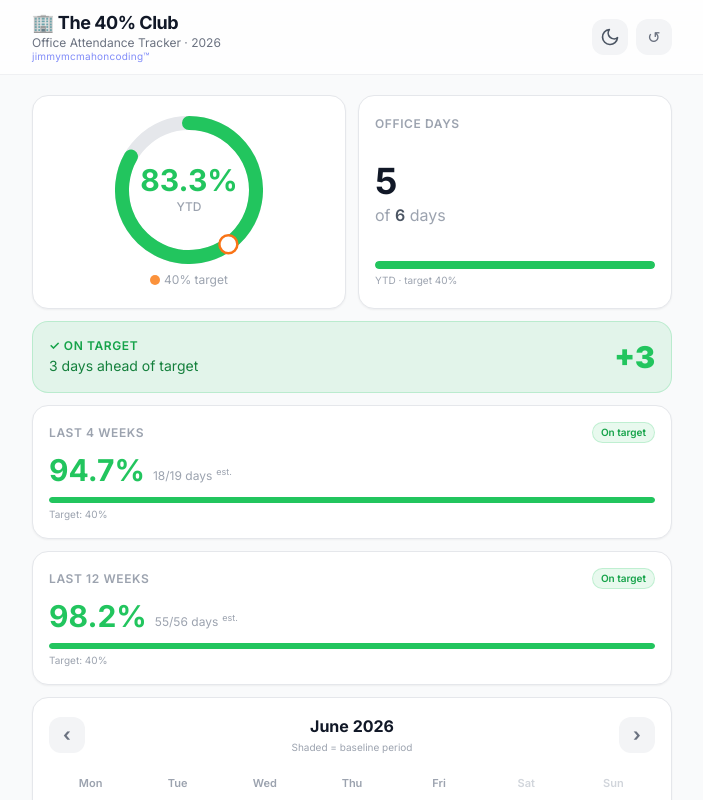
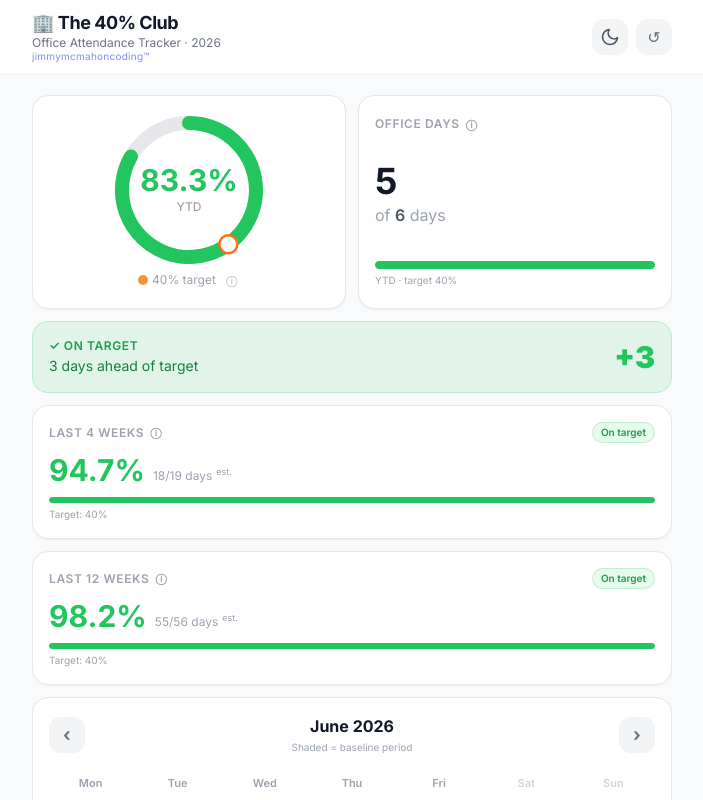
Before and after one commit to jimmymcmahoncoding/the-40-percent-club, a React (Vite) app: page / in a window 1280 px wide. Both pictures are taken after typing "5", "5" into the empty fields and a click on the button "Get Started →". Shown: the top 800 px of the page, without its empty margins (288-991 px from the left). Built offline with nearby package versions, Linux system fonts and the light colour scheme.

Commit message:
Add hover/tap tooltips to all metrics

```diff
--- a/src/components/ProjectionCard.jsx
+++ b/src/components/ProjectionCard.jsx
@@ -1,3 +1,5 @@
+import Tooltip from './Tooltip'
+
 export default function ProjectionCard({ stats }) {
     const {
         totalOfficeDays,
@@ -16,6 +18,7 @@ export default function ProjectionCard({ stats }) {
         <div className="card dark:bg-gray-900 dark:border-white/10" data-testid="projection-card">
             <h2 className="font-bold text-gray-900 dark:text-white mb-4 flex items-center gap-2 text-base">
                 <span>📈</span> Year-End Projection
+                <Tooltip align="left" text="Forecasts how many more office days you need to finish the year at 40%, based on working days remaining to 31 Dec." />
             </h2>
 
             {/* Progress bar */}
@@ -38,12 +41,20 @@ export default function ProjectionCard({ stats }) {
 
             {/* Stats grid */}
             <div className="grid grid-cols-2 gap-2.5 mb-4">
-                <Stat label="Full-year days" value={totalYearWorkingDays} sub="est." testId="projection-year-working-days" />
-                <Stat label="Target days (40%)" value={yearTargetOfficeDays} accent testId="projection-target-days" />
+                <Stat label="Full-year days" value={totalYearWorkingDays} sub="est." testId="projection-year-working-days"
+                    tooltip="Your YTD working days plus remaining working days to 31 Dec (minus pre-logged absences). Used as the base for the 40% target calculation."
+                    tooltipAlign="left" />
+                <Stat label="Target days (40%)" value={yearTargetOfficeDays} accent testId="projection-target-days"
+                    tooltip="Full-year days × 40%, rounded up — the minimum office visits needed to hit the 40% target by 31 Dec."
+                    tooltipAlign="right" />
                 <Stat label="Days still needed" value={daysNeededForYear}
                     valueColor={daysNeededForYear > 0 ? 'text-amber-500 dark:text-amber-400' : 'text-green-500 dark:text-green-400'}
-                    testId="projection-days-needed" />
-                <Stat label="Days remaining" value={daysRemainingInYear} sub="this year" testId="projection-days-remaining" />
+                    testId="projection-days-needed"
+                    tooltip="Target days minus office days you've already done. Drops each time you log an office visit, or when you pre-log a future absence."
+                    tooltipAlign="left" />
+                <Stat label="Days remaining" value={daysRemainingInYear} sub="this year" testId="projection-days-remaining"
+                    tooltip="Working days left from tomorrow to 31 Dec, minus any future absences you've already pre-logged on the calendar."
+                    tooltipAlign="right" />
             </div>
 
             {/* Guidance */}
@@ -65,15 +76,16 @@ export default function ProjectionCard({ stats }) {
     )
 }
 
-function Stat({ label, value, sub, accent, valueColor, testId }) {
+function Stat({ label, value, sub, accent, valueColor, testId, tooltip, tooltipAlign = 'center' }) {
     return (
         <div className={`rounded-2xl p-3 text-center ${accent ? 'bg-indigo-500/10 dark:bg-indigo-500/15' : 'bg-gray-50 dark:bg-white/5'}`}>
             <p className={`text-2xl font-bold ${valueColor || (accent ? 'text-indigo-600 dark:text-indigo-400' : 'text-gray-800 dark:text-white')}`}
                 data-testid={testId}>
                 {value}
             </p>
-            <p className={`text-[11px] mt-0.5 leading-tight ${accent ? 'text-indigo-500 dark:text-indigo-400' : 'text-gray-400 dark:text-gray-500'}`}>
-                {label}{sub && <span className="block opacity-70">{sub}</span>}
+            <p className={`text-[11px] mt-0.5 leading-tight flex items-center justify-center gap-0.5 ${accent ? 'text-indigo-500 dark:text-indigo-400' : 'text-gray-400 dark:text-gray-500'}`}>
+                <span>{label}{sub && <span className="block opacity-70">{sub}</span>}</span>
+                {tooltip && <Tooltip text={tooltip} align={tooltipAlign} />}
             </p>
         </div>
     )
--- a/src/components/RollingPeriodsRow.jsx
+++ b/src/components/RollingPeriodsRow.jsx
@@ -1,6 +1,8 @@
+import Tooltip from './Tooltip'
+
 const TARGET = 40
 
-function PeriodCard({ label, data, testId }) {
+function PeriodCard({ label, data, testId, tooltip }) {
     if (!data || data.pct === null) return null
 
     const { officeDays, workingDays, pct, isEstimated } = data
@@ -22,7 +24,10 @@ function PeriodCard({ label, data, testId }) {
     return (
         <div className="card dark:bg-gray-900 dark:border-white/10" data-testid={testId}>
             <div className="flex items-center justify-between mb-3">
-                <p className="text-xs font-semibold text-gray-400 dark:text-gray-500 uppercase tracking-wider">{label}</p>
+                <p className="text-xs font-semibold text-gray-400 dark:text-gray-500 uppercase tracking-wider flex items-center">
+                    {label}
+                    {tooltip && <Tooltip align="left" text={tooltip} />}
+                </p>
                 <span className={`text-[10px] font-semibold px-2 py-0.5 rounded-full ${badgeCls}`}>
                     {onTarget ? 'On target' : 'Below target'}
                 </span>
@@ -57,8 +62,18 @@ function PeriodCard({ label, data, testId }) {
 export default function RollingPeriodsRow({ stats }) {
     return (
         <div className="grid grid-cols-1 gap-3" data-testid="rolling-periods">
-            <PeriodCard label="Last 4 Weeks" data={stats.rolling4} testId="rolling-4-week-card" />
-            <PeriodCard label="Last 12 Weeks" data={stats.rolling12} testId="rolling-12-week-card" />
+            <PeriodCard
+                label="Last 4 Weeks"
+                data={stats.rolling4}
+                testId="rolling-4-week-card"
+                tooltip="Attendance over the past 28 days. Figures marked 'est.' are estimated by prorating your YTD rate across days that fall within your baseline period."
+            />
+            <PeriodCard
+                label="Last 12 Weeks"
+                data={stats.rolling12}
+                testId="rolling-12-week-card"
+                tooltip="Attendance over the past 84 days. Figures marked 'est.' are estimated by prorating your YTD rate across days that fall within your baseline period."
+            />
         </div>
     )
 }
--- a/src/components/StatsPanel.jsx
+++ b/src/components/StatsPanel.jsx
@@ -1,4 +1,5 @@
 import ProgressRing from './ProgressRing'
+import Tooltip from './Tooltip'
 
 export default function StatsPanel({ stats }) {
     const {
@@ -24,13 +25,15 @@ export default function StatsPanel({ stats }) {
                     <p className="text-xs text-gray-400 dark:text-gray-500 mt-2 flex items-center gap-1">
                         <span className="w-2.5 h-2.5 rounded-full bg-orange-400 inline-block flex-shrink-0" />
                         40% target
+                        <Tooltip align="center" text="Your YTD office attendance %. The orange dot marks the 40% target. Green = on target, amber = within 10 points, red = more than 10 points below." />
                     </p>
                 </div>
 
                 {/* ── Office days ── */}
                 <div className="card dark:bg-gray-900 dark:border-white/10 flex flex-col justify-between py-5">
-                    <p className="text-xs font-semibold text-gray-400 dark:text-gray-500 uppercase tracking-wider">
+                    <p className="text-xs font-semibold text-gray-400 dark:text-gray-500 uppercase tracking-wider flex items-center">
                         Office Days
+                        <Tooltip align="right" text="Days in the office ÷ total working days available this year. Working days exclude weekends, bank holidays, and days you've marked as absent." />
                     </p>
                     <div>
                         <p className="text-4xl font-bold text-gray-900 dark:text-white mt-2 leading-none" data-testid="office-days">
--- /dev/null
+++ b/src/components/Tooltip.jsx
@@ -0,0 +1,51 @@
+import { useState, useRef, useEffect } from 'react'
+
+/**
+ * Small info-icon tooltip.
+ * Shows on hover (desktop) or tap (mobile).
+ * align: 'center' | 'left' | 'right' — controls which edge the bubble anchors to.
+ */
+export default function Tooltip({ text, align = 'center' }) {
+    const [open, setOpen] = useState(false)
+    const btnRef = useRef(null)
+
+    useEffect(() => {
+        if (!open) return
+        function onOutside(e) {
+            if (btnRef.current && !btnRef.current.contains(e.target)) setOpen(false)
+        }
+        document.addEventListener('pointerdown', onOutside)
+        return () => document.removeEventListener('pointerdown', onOutside)
+    }, [open])
+
+    const posCls =
+        align === 'right' ? 'right-0' :
+        align === 'left'  ? 'left-0'  :
+        'left-1/2 -translate-x-1/2'
+
+    return (
+        <span className="relative inline-flex items-center ml-1">
+            <button
+                ref={btnRef}
+                type="button"
+                aria-label="More information"
+                className="w-4 h-4 inline-flex items-center justify-center text-[11px] leading-none text-gray-400 dark:text-gray-500 hover:text-indigo-500 dark:hover:text-indigo-400 transition-colors focus:outline-none select-none"
+                onMouseEnter={() => setOpen(true)}
+                onMouseLeave={() => setOpen(false)}
+                onClick={(e) => { e.stopPropagation(); setOpen((v) => !v) }}
+            >
+                ⓘ
+            </button>
+            {open && (
+                <span
+                    role="tooltip"
+                    className={`absolute z-50 bottom-full ${posCls} mb-2 w-52 bg-gray-900 dark:bg-gray-800 text-white text-[11px] leading-relaxed rounded-xl px-3 py-2.5 shadow-xl pointer-events-none`}
+                >
+                    {text}
+                    {/* Arrow */}
+                    <span className={`absolute top-full ${align === 'right' ? 'right-3' : align === 'left' ? 'left-3' : 'left-1/2 -translate-x-1/2'} border-4 border-transparent border-t-gray-900 dark:border-t-gray-800`} />
+                </span>
+            )}
+        </span>
+    )
+}
```
